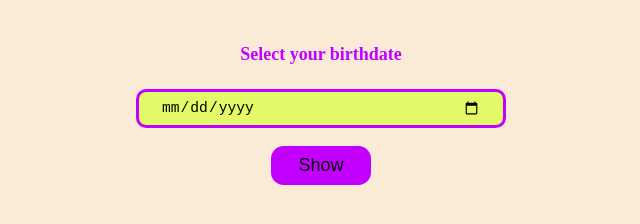
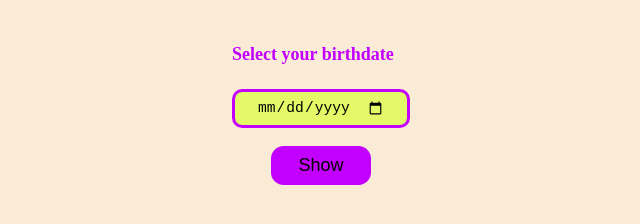
Before and after one commit to yamsun/palindrome-birthday-01, a plain HTML site: page index.html in a window 1280 px wide. Shown: the part 64-288 px from the top of the page, without its empty margins (319-959 px from the left). Drawn offline with Linux system fonts and the light colour scheme.

Commit message:
style update

```diff
--- a/index.html
+++ b/index.html
@@ -9,8 +9,10 @@
   </head>
   <body>
     <h2>Palindrome Birthday</h2>
-    <h4>Select your birthdate</h4>
-    <input class="input" id="bday-input" type="date" />
+    <label>
+      <h4>Select your birthdate</h4>
+      <input class="input" id="bday-input" type="date" />
+    </label>
     <button id="show-btn">Show</button>
     <p id="message"></p>
     <script src="app.js"></script>
--- a/style.css
+++ b/style.css
@@ -14,7 +14,7 @@ h3{
 }
 
 input {
-    width: 25vw;
+    width: 10vw;
     margin: 0em;
     padding: 0.5em 1.5em;
     background-color: rgb(227, 249, 104);
```
